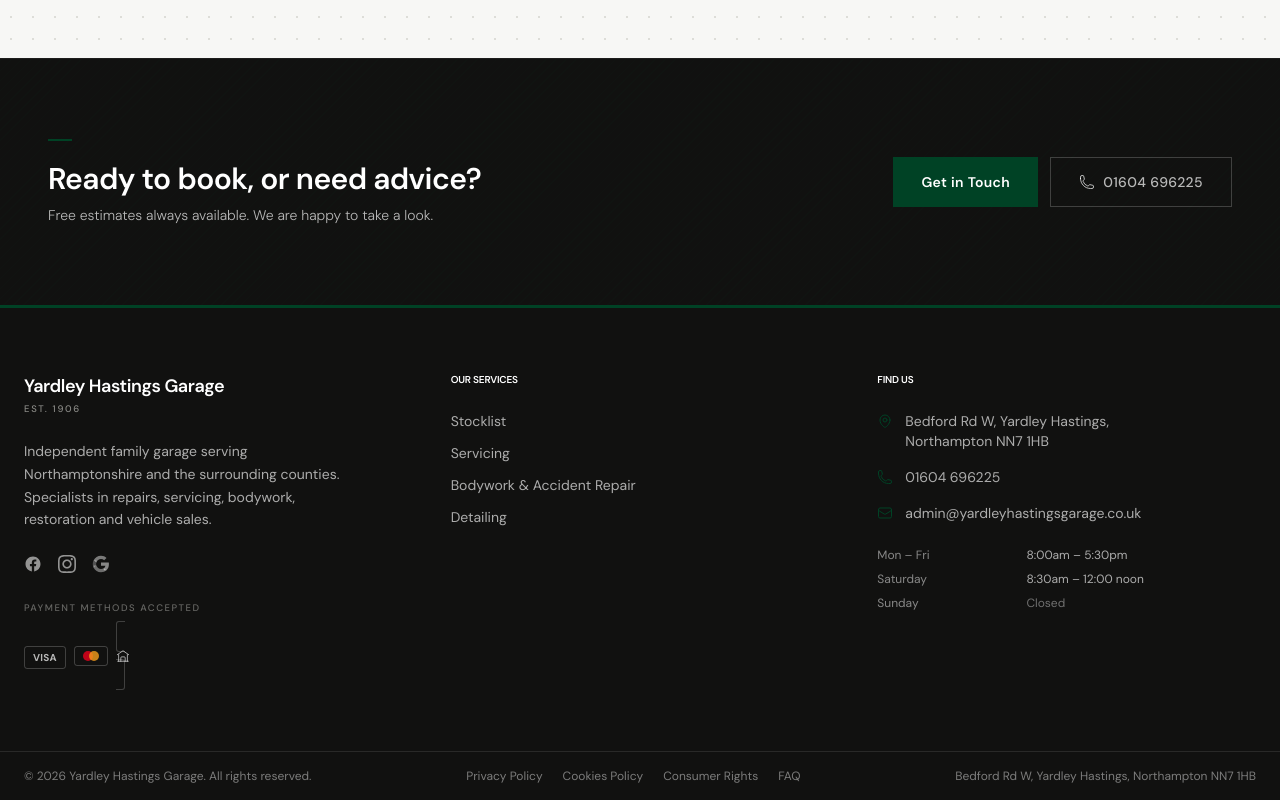
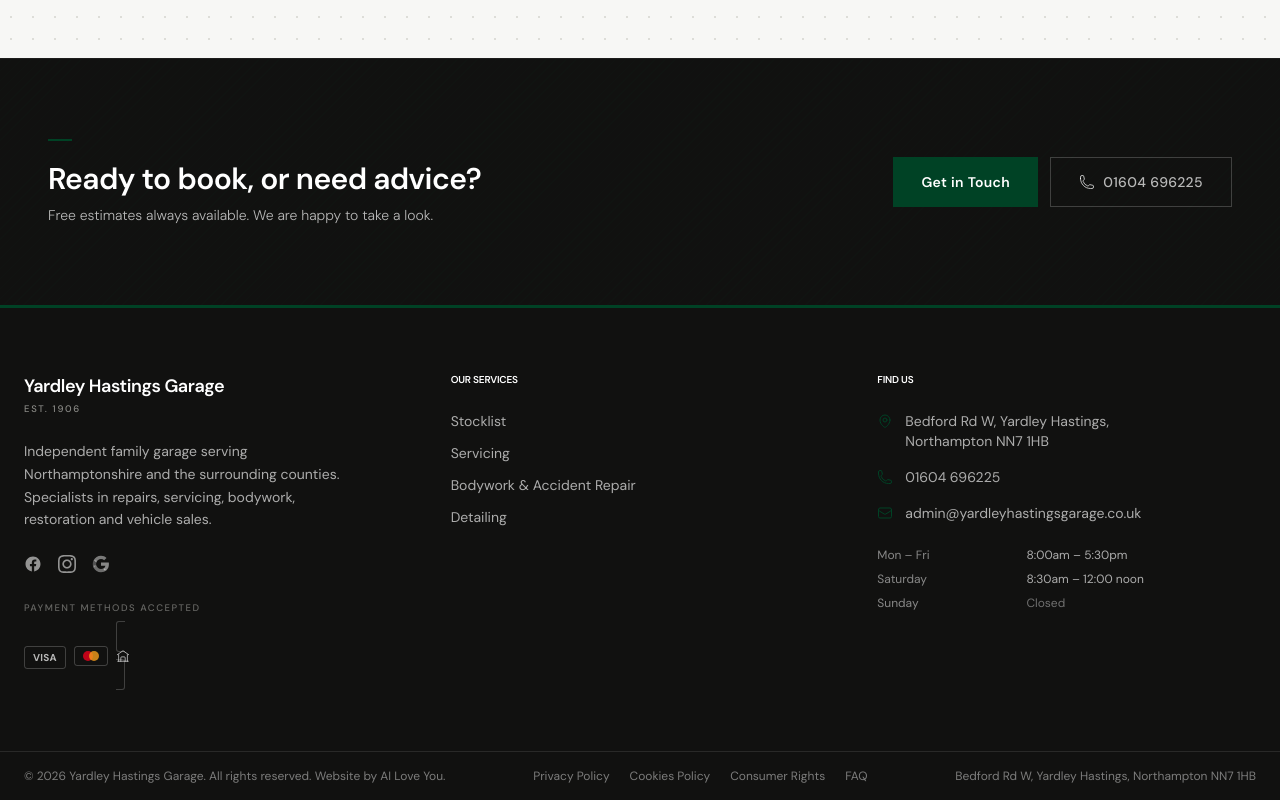
Before and after one commit to ailoveyouuk/yhg, a Next.js app: page / in a window 1280 px wide. Shown: the part 1733-2533 px from the top of the page. Built offline with nearby package versions, Linux system fonts and the light colour scheme.

Commit message:
Update footer credit

```diff
--- a/components/Footer.tsx
+++ b/components/Footer.tsx
@@ -146,7 +146,7 @@ export default function Footer() {
 
       <div className="border-t border-white/10">
         <div className="max-w-7xl mx-auto px-6 py-4 flex flex-col lg:flex-row items-center justify-between text-xs text-white/45 gap-3">
-          <span>© {new Date().getFullYear()} {BUSINESS_NAME}. All rights reserved.</span>
+          <span>© {new Date().getFullYear()} {BUSINESS_NAME}. All rights reserved. Website by AI Love You.</span>
           <nav className="flex flex-wrap items-center justify-center gap-x-5 gap-y-1.5">
             {LEGAL_LINKS.map(([label, href]) => (
               <Link key={href} href={href} className="hover:text-white/80 transition-colors">{label}</Link>
```
